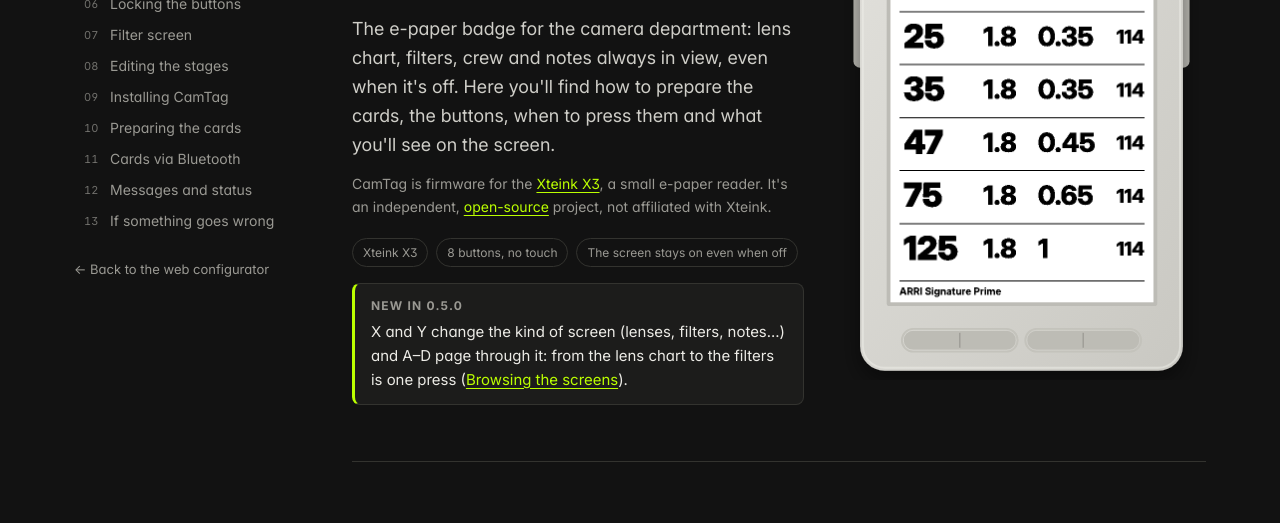
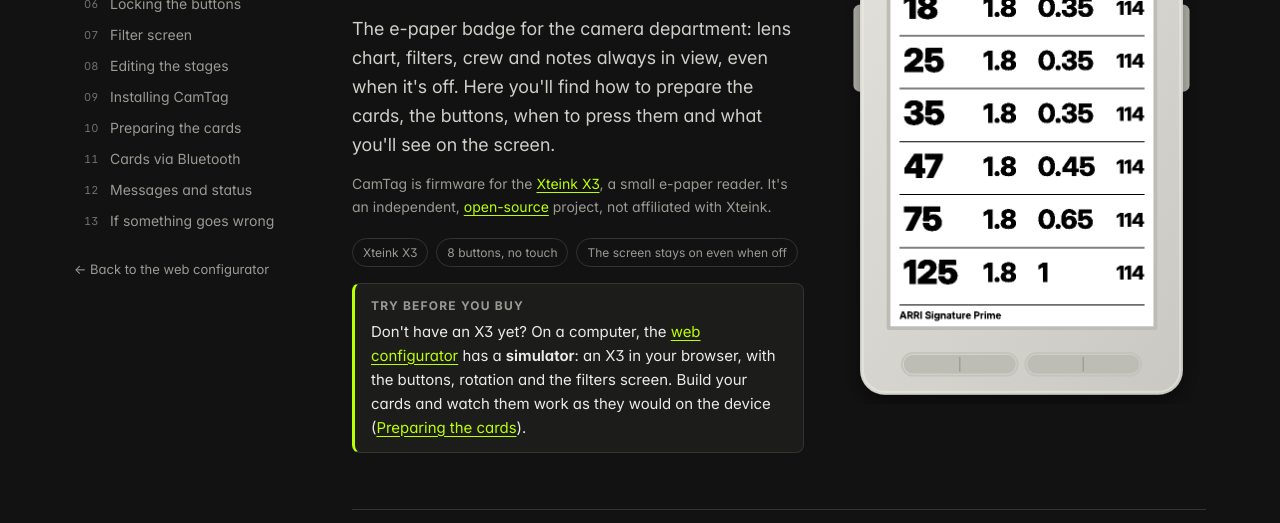
Before and after one commit to Trunk-Studio-Production/camtag, a plain HTML site: page companion/manual/index.html in a window 1280 px wide. Shown: the part 243-766 px from the top of the page. Drawn offline with Linux system fonts and the light colour scheme.

Commit message:
README e manuali: "Try before you buy" con il simulatore
In apertura dei README e nell'introduzione dei manuali, il simulatore del
configuratore web come modo per provare CamTag prima di comprare l'X3.
Tolto il riquadro delle novità della 0.5.0 dai manuali.

Co-Authored-By: Claude Opus 5.5 <noreply@anthropic.com>

```diff
--- a/companion/manual/index.html
+++ b/companion/manual/index.html
@@ -226,7 +226,7 @@
           <span class="chip">8 buttons, no touch</span>
           <span class="chip">The screen stays on even when off</span>
         </div>
-        <div class="note"><b class="t">New in 0.5.0</b><p>X and Y change the kind of screen (lenses, filters, notes…) and A–D page through it: from the lens chart to the filters is one press (<a href="#browsing">Browsing the screens</a>).</p></div>
+        <div class="note"><b class="t">Try before you buy</b><p>Don't have an X3 yet? On a computer, the <a href="../">web configurator</a> has a <strong>simulator</strong>: an X3 in your browser, with the buttons, rotation and the filters screen. Build your cards and watch them work as they would on the device (<a href="#configurator">Preparing the cards</a>).</p></div>
       </div>
       <figure class="fig" data-dev='{"screen":"lens-port","k":0.95}'></figure>
     </div>
```
Also changed, not shown: companion/manuale/index.html (+1 -1 lines), 2 other files.
